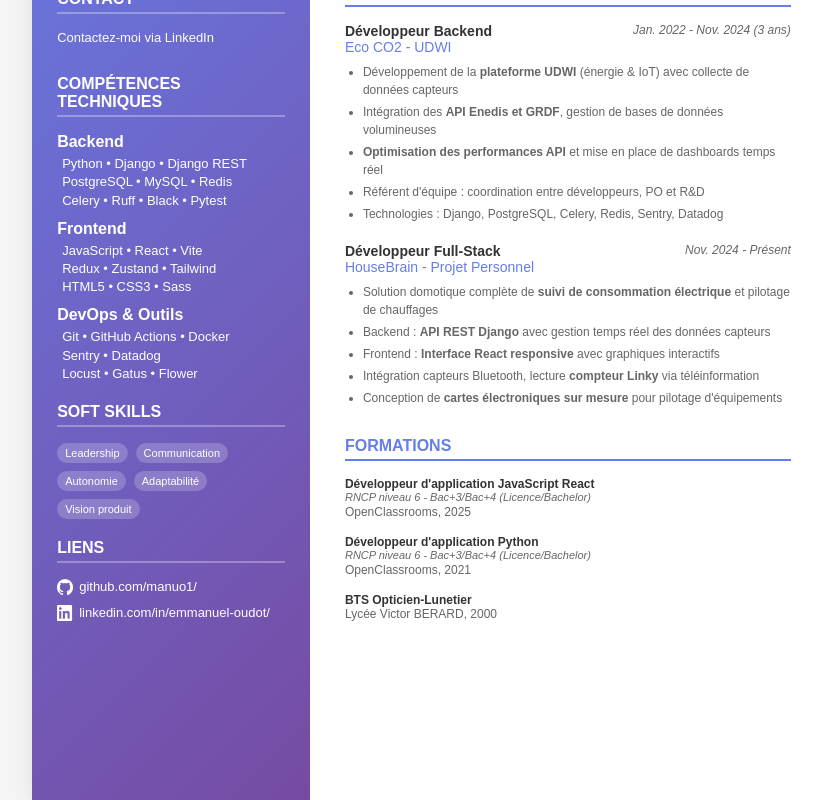
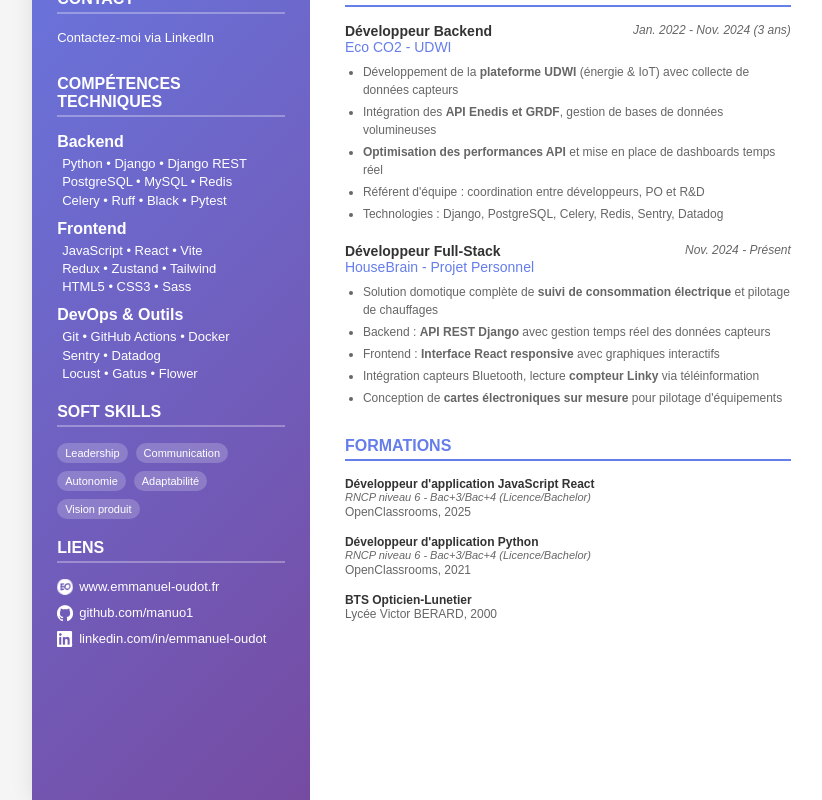
Before and after one commit to manuo1/job-search-portfolio, a React (Vite) app: page / in a window 1280 px wide. Shown: the part 441-1241 px from the top of the page, without its empty margins (211-1033 px from the left). Built offline with nearby package versions, Linux system fonts and the light colour scheme.

Commit message:
Add portfolio link on cv

```diff
--- a/src/components/Cv/LinksSection.jsx
+++ b/src/components/Cv/LinksSection.jsx
@@ -1,17 +1,26 @@
 import React from "react";
 import githubLogo from "../../assets/github/github-mark-white.png";
 import linkedinLogo from "../../assets/linkedin/InBug-White.png";
+import eoLogo from "../../assets/eo-logo.png";
 import styles from "./LinksSection.module.scss";
 
 const links = [
   {
+    name: "Portfolio",
+    url: "https://www.emmanuel-oudot.fr/",
+    displayUrl: "www.emmanuel-oudot.fr",
+    logo: eoLogo,
+  },
+  {
     name: "GitHub",
     url: "https://github.com/manuo1/",
+    displayUrl: "github.com/manuo1",
     logo: githubLogo,
   },
   {
     name: "LinkedIn",
     url: "https://www.linkedin.com/in/emmanuel-oudot/",
+    displayUrl: "linkedin.com/in/emmanuel-oudot",
     logo: linkedinLogo,
   },
 ];
@@ -24,7 +33,7 @@ export default function LiensSection() {
         <div key={link.name} className={styles.contactItem}>
           <img src={link.logo} alt={link.name} className={styles.contactIcon} />
           <a href={link.url} target="_blank" rel="noopener noreferrer">
-            {link.url.replace(/^https?:\/\/(www\.)?/, "")}
+            {link.displayUrl}
           </a>
         </div>
       ))}
```
Also changed, not shown: src/assets/eo-logo.png (added).
